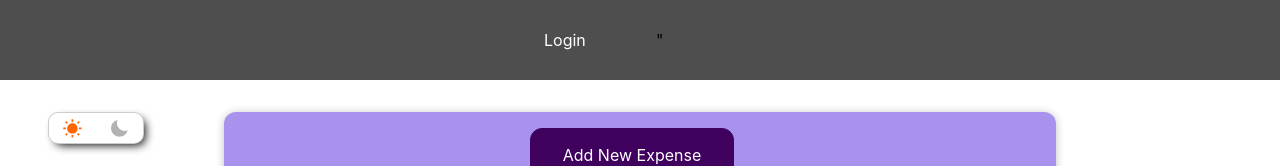
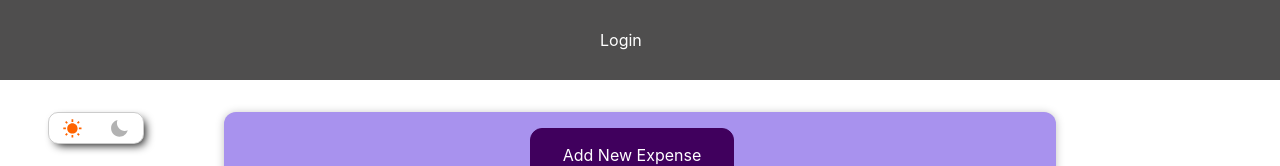
Before and after one commit to sachinmewar/expense-tracker, a React (Create React App) app: page / in a window 1280 px wide. Shown: the top 166 px of the page. Built offline with nearby package versions, Linux system fonts and the light colour scheme.

Commit message:
Removed dublicate link from  Welcome.js

```diff
--- a/src/components/Header/MainHeader.js
+++ b/src/components/Header/MainHeader.js
@@ -16,9 +16,11 @@ const MainHeader = () => {
 
                {
                   !authContext.isLoggedIn &&
-                  < li >
-                     <NavLink to='/auth'> Login </NavLink>
-                  </li>
+                  <span>
+                     < li >
+                        <NavLink to='/auth' activeClassName='classes.active'> Login </NavLink>
+                     </li>
+                  </span>
                }
 
                {
@@ -43,13 +45,6 @@ const MainHeader = () => {
                }
 
                {
-                  !authContext.isLoggedIn &&
-                  < li >
-                     <NavLink to="/auth" activeClassName={classes.active}> </NavLink>"
-                  </li>
-               }
-
-               {
                   authContext.isLoggedIn &&
                   <li>
                      <button onClick={logoutHandler}>Logout</button>
```
